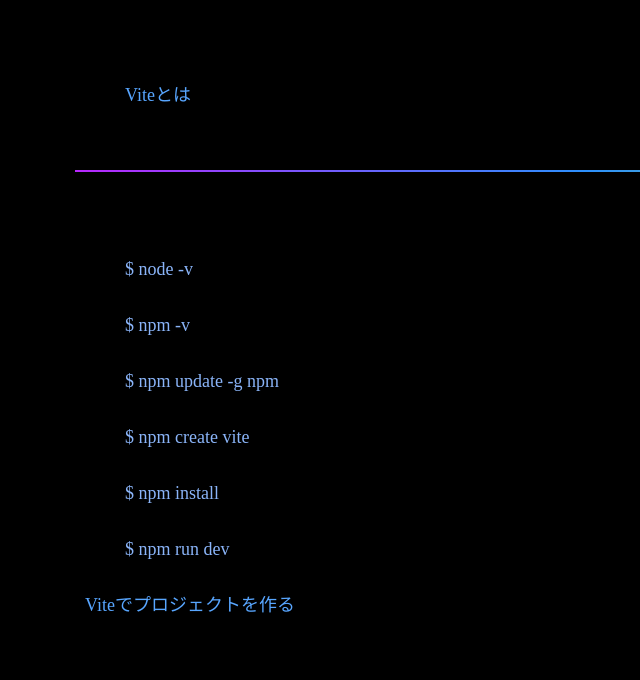
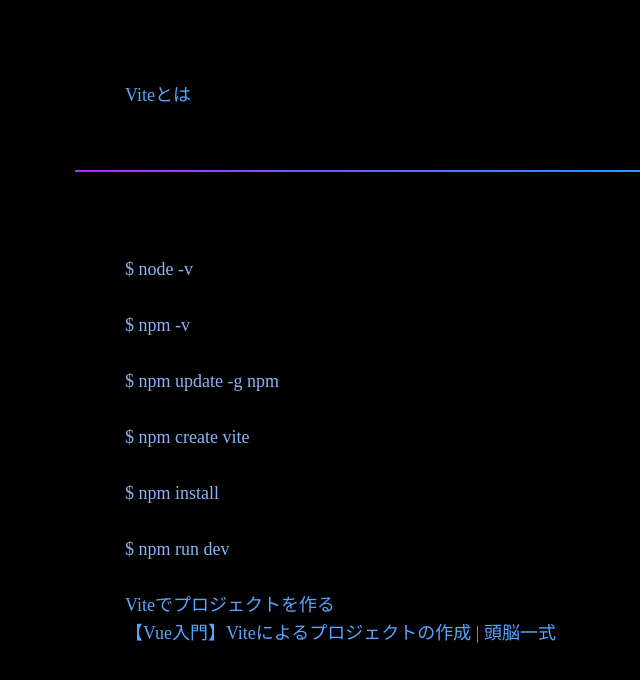
Before and after one commit to blueclone/typescript-sample1, a website built with Vite: page vite.html in a window 1280 px wide. Shown: the part 92-772 px from the top of the page, without its empty margins (53-693 px from the left). Built offline with nearby package versions, Linux system fonts and the light colour scheme.

Commit message:
vite によるプロジェクトの作成を追加

```diff
--- a/vite.html
+++ b/vite.html
@@ -49,12 +49,22 @@
           </dd>
         </dl>
         <dl class="tech-term">
+          <dt>
             <a
               href="https://sv-sw.com/firebase/application/20220209"
               target="_blank"
               rel="noopener noreferrer"
               >Viteでプロジェクトを作る</a
             >
+          </dt>
+          <dt>
+            <a
+              href="https://www.zunouissiki.com/vue3-vite-app-create-project/"
+              target="_blank"
+              rel="noopener noreferrer"
+              >【Vue入門】Viteによるプロジェクトの作成 | 頭脳一式</a
+            >
+          </dt>
         </dl>
       </article>
     </main>
```
Lines whose indentation alone changed are shown as unchanged.
